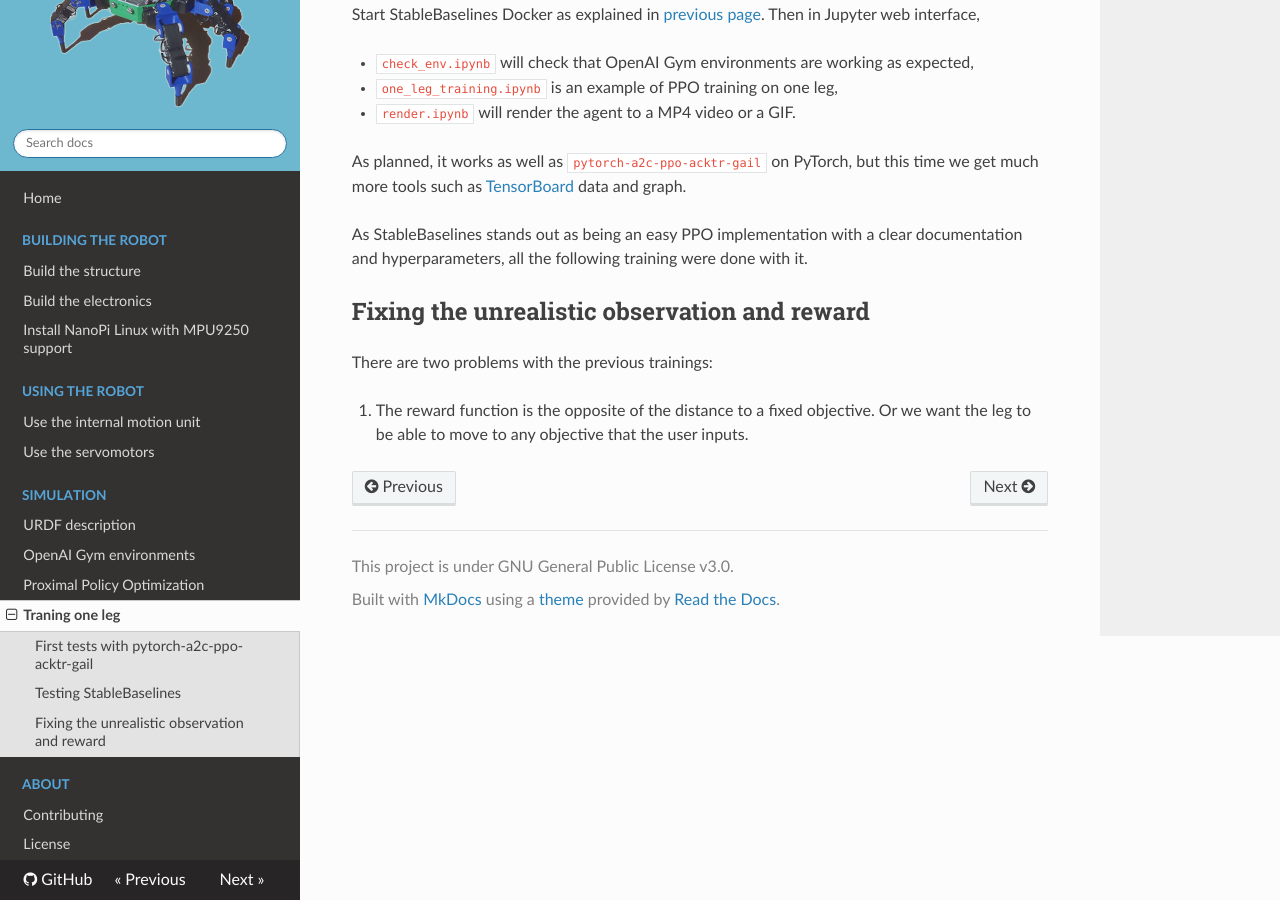
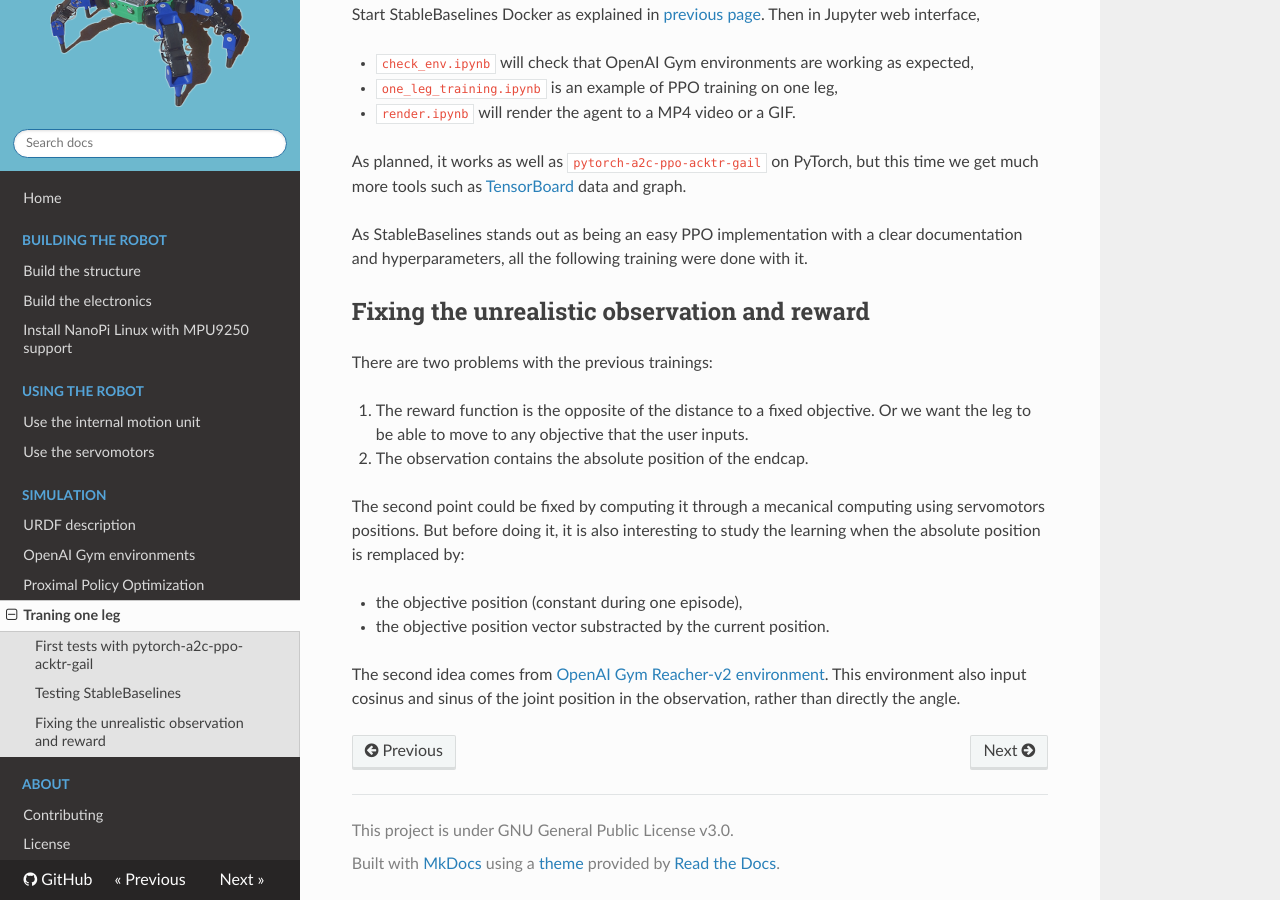
Before and after one commit to erdnaxe/kraby, an MkDocs documentation site: the page built from docs/training_one_leg.md, in a window 1280 px wide and 900 px high, scrolled down 1875 px. Built offline with MkDocs 1.6.1, drawn with Linux system fonts in a browser that asks for light colours; nearby versions of some CDN libraries.

Commit message:
Docs: more about observation problem

```diff
--- a/docs/training_one_leg.md
+++ b/docs/training_one_leg.md
@@ -59,3 +59,19 @@ There are two problems with the previous trainings:
 
 1.  The reward function is the opposite of the distance to a fixed objective.
     Or we want the leg to be able to move to any objective that the user inputs.
+
+2.  The observation contains the absolute position of the endcap.
+
+The second point could be fixed by computing
+it through a mecanical computing using servomotors positions.
+But before doing it, it is also interesting to study the learning when
+the absolute position is remplaced by:
+
+-   the objective position (constant during one episode),
+-   the objective position vector substracted by the current position.
+
+The second idea comes from
+[OpenAI Gym Reacher-v2 environment](https://github.com/openai/gym/wiki/Reacher-v2).
+This environment also input cosinus and sinus
+of the joint position in the observation,
+rather than directly the angle.
```
